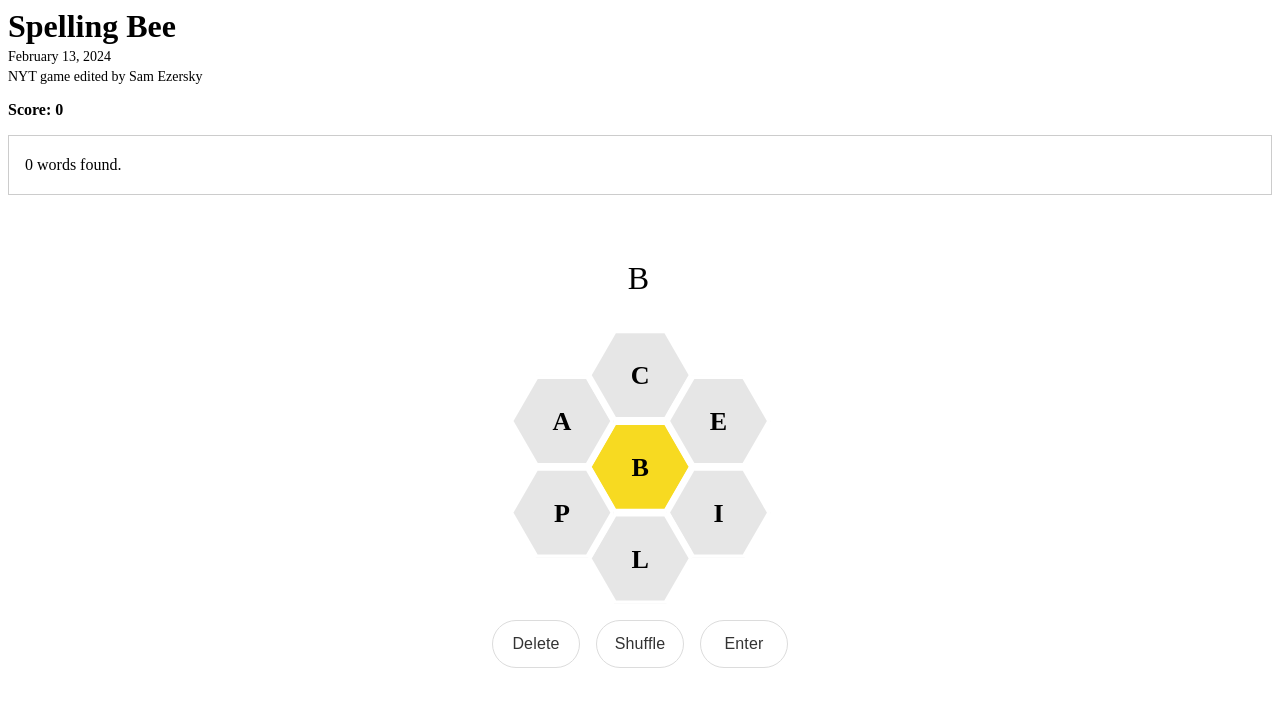
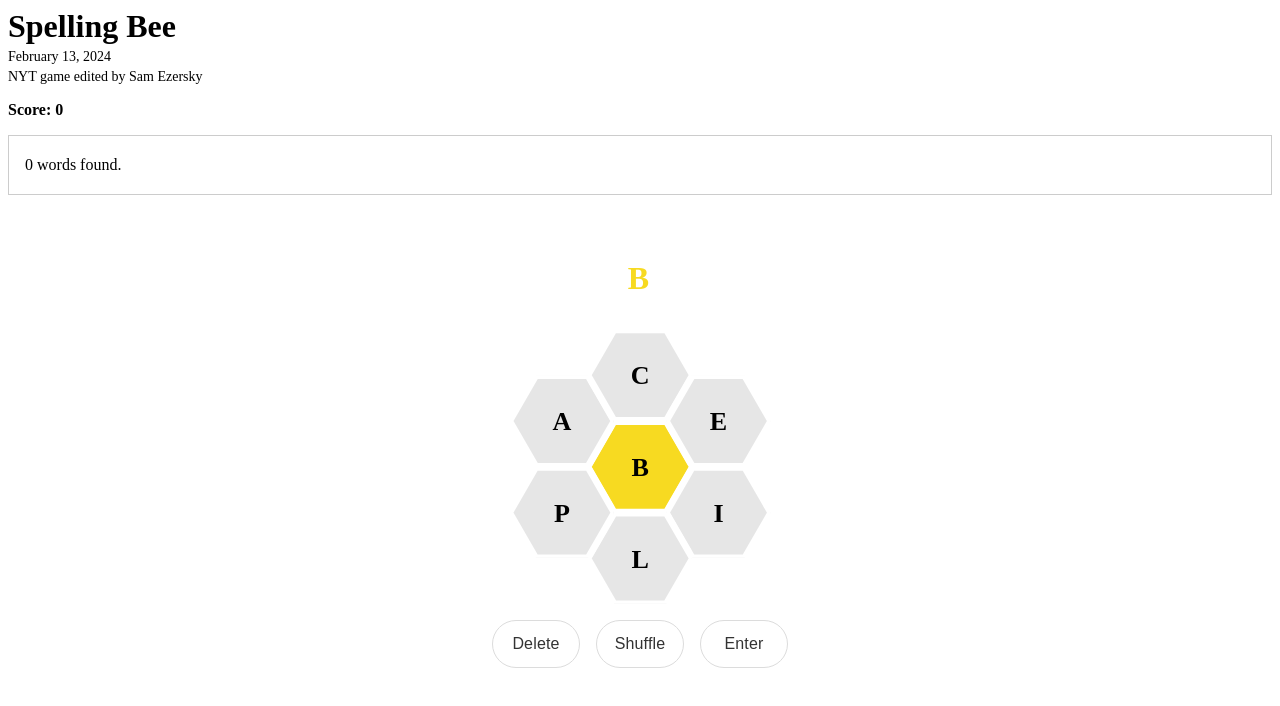
Before and after one commit to sushant-dasuri/react-class-project, a React (Vite) app in the folder vite_sandbox/: page / in a window 1280 px wide. Both pictures are taken after a click on the icon 639 px from the left and 465 px from the top of the page. Shown: the top 706 px of the page. Built offline with nearby package versions, Linux system fonts and the light colour scheme.

Commit message:
Highlighted Letter

```diff
--- a/vite_sandbox/src/App.jsx
+++ b/vite_sandbox/src/App.jsx
@@ -65,7 +65,7 @@ function App() {
     <section className='container'>
       <div className='inputs'>
         <div className='center'>
-          <Guess guess={guess}></Guess>
+          <Guess guess={guess} centerLetter={data.centerLetter}></Guess>
           <HoneyComb centerLetter={data.centerLetter} outerLetters={data.outerLetters}
           validLetters={data.validLetters} addLetter={addLetter} removeLetter={removeLetter} checkGuess={checkGuess}></HoneyComb>
         </div>
--- a/vite_sandbox/src/components/Guess.jsx
+++ b/vite_sandbox/src/components/Guess.jsx
@@ -1,7 +1,11 @@
-export function Guess({guess}) {
+export function Guess({guess, centerLetter}) {
     return (
         <section className="guess">
-            <p className="guess-letters">{guess}</p>
+            <p className="guess-letters">
+                {guess.split('').map((letter, index) => {
+                    return <b key={index} className={'guess-letter '+ (letter === centerLetter ? "guess-center" : "guess-outer")}>{letter}</b>
+                })}
+                </p>
         </section>
     )
 }
--- a/vite_sandbox/src/index.css
+++ b/vite_sandbox/src/index.css
@@ -53,6 +53,14 @@ body {
   text-transform: uppercase;
   letter-spacing: 3px;
   font-size: 2rem;
+}
+
+.guess-outer {
+  color: #444;
+}
+
+.guess-center {
+  color: #f7da21;
 }
 
 .honeycomb {
```
